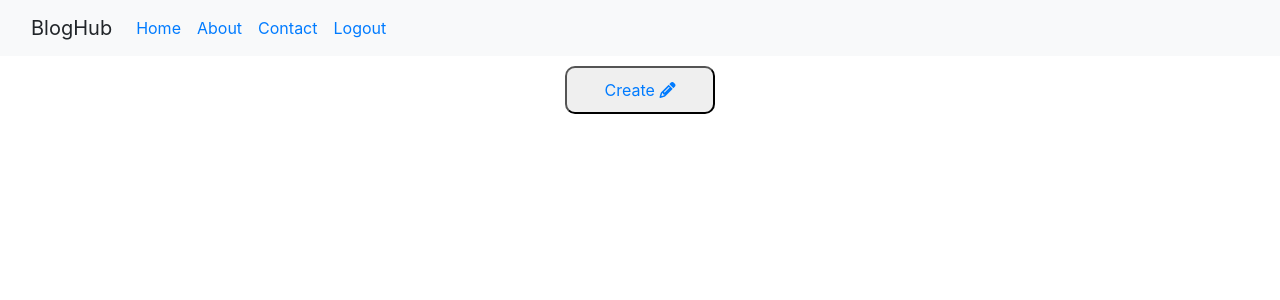
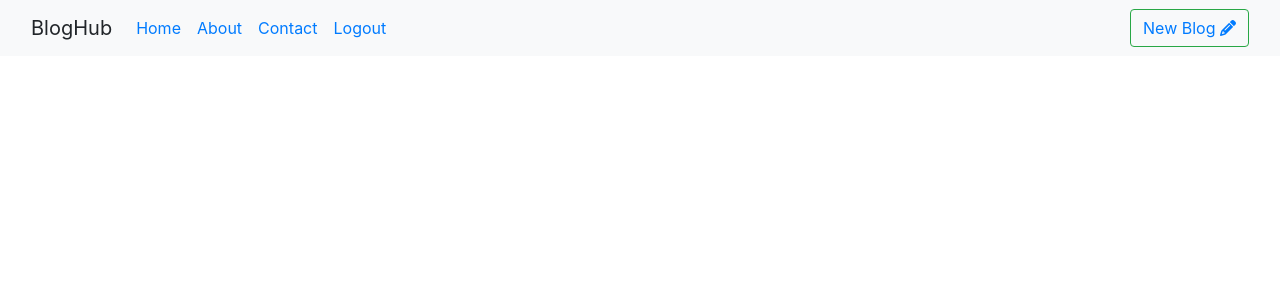
Before and after one commit to PromPromm/BlogApp, a Flask app: page / in a window 1280 px wide. Shown: the top 300 px of the page. Run offline with Flask 3, Linux system fonts and the light colour scheme; the visitor is signed in with stand-in values (Sample User, id 1); data that the repository does not hold is empty; some libraries are stand-ins or nearby versions.

Commit message:
Added css styles

```diff
--- a/app.py
+++ b/app.py
@@ -74,7 +74,7 @@ def contact():
         feedback = Feedback(email=email, name=name, message=message)
         db.session.add(feedback)
         db.session.commit()
-        return 'Message successfully sent'
+        return 'Message successfully sent' #NOTE flash message
     return render_template('contact.html')
 
 # login page
--- a/templates/base.html
+++ b/templates/base.html
@@ -5,6 +5,11 @@
     <meta http-equiv="X-UA-Compatible" content="IE=edge" />
     <meta name="viewport" content="width=device-width, initial-scale=1.0" />
     <!-- CSS only -->
+    <style>
+      .create-button {
+        margin-left: auto;
+      }
+    </style>
     <link
       rel="stylesheet"
       href="https://cdn.jsdelivr.net/npm/bootstrap@4.0.0/dist/css/bootstrap.min.css"
@@ -53,6 +58,15 @@
               <a class="nav-link" href="{{url_for('logout')}}">Logout</a>
             </li>
           </ul>
+          <button
+            class="btn btn-outline-success d-flex create-button"
+            type="submit"
+            role="search"
+          >
+            <a href="{{url_for('create')}}"
+              >New Blog <i class="fa-solid fa-pencil"></i
+            ></a>
+          </button>
           {% else %}
           <ul class="navbar-nav me-auto mb-2 mb-lg-0">
             <li class="nav-item">
--- a/templates/home.html
+++ b/templates/home.html
@@ -6,6 +6,7 @@
     border: 1px solid #dddddd;
     border-radius: 3px;
     margin-bottom: 20px;
+    margin: 10px 20px;
   }
   .article-metadata {
     padding-bottom: 1px;
@@ -25,45 +26,31 @@
     color: #428bca;
     text-decoration: none;
   }
-  .article-content {
-    white-space: pre-line;
-  }
-  .create-article-button {
-    padding: 10px;
-    display: block;
-    margin: 10px auto;
-    border-radius: 10px;
-    width: 150px;
-  }
 </style>
 {% endblock %} {% block heading %}
 <script
   src="https://kit.fontawesome.com/f0f88b9eef.js"
   crossorigin="anonymous"
 ></script>
-{% endblock %} {% block content %} {% if current_user.is_authenticated %}
-<div>
-  <button class="create-article-button">
-    <a href="{{url_for('create')}}"
-      >Create <i class="fa-solid fa-pencil"></i
-    ></a>
-  </button>
-</div>
-{% endif %} {% for article in articles %}
+{% endblock %} {% block content %} {% for article in articles %}
 <article class="media content-section">
   <div class="media-body">
     <div class="article-metadata">
-      <span class="mr-3">{{article.author}}</span>
-      <small class="text-muted"
-        >{{article.date_created.strftime('%H:%M:%S')}}</small
+      <h2>
+        <a
+          class="article-title"
+          href="{{url_for('single_blog', _id=article.id)}}"
+          >{{article.title}}</a
+        >
+      </h2>
+    </div>
+
+    <p class="article-content">
+      {{article.author}}
+      <span class="mr-3"
+        ><small>{{article.date_created.strftime('%H:%M:%S')}}</small></span
       >
-    </div>
-    <h2>
-      <a class="article-title" href="{{url_for('single_blog', _id=article.id)}}"
-        >{{article.title}}</a
-      >
-    </h2>
-    <p class="article-content">{{article.content}}</p>
+    </p>
   </div>
 </article>
 {% endfor %} {% endblock %}
```
Also changed, not shown: templates/about.html (+15 -3 lines), templates/singleblog.html (+24 -4 lines).
